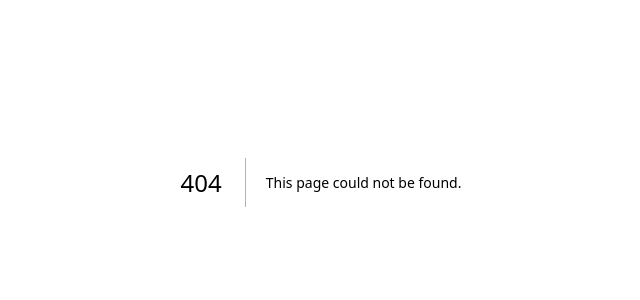
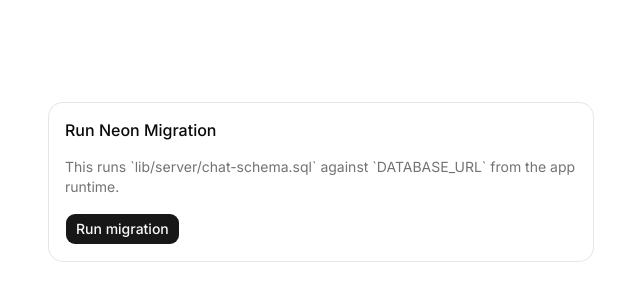
Before and after one commit to dbdigital-vercel-programmatic-sandbox/chat-app, a Next.js app: page /dev/run-migration in a window 1280 px wide. Before the commit this address had no page. Shown: the part 218-518 px from the top of the page, without its empty margins (319-959 px from the left). Built offline with nearby package versions, Linux system fonts and the light colour scheme.

Commit message:
ran migration

```diff
--- /dev/null
+++ b/app/api/dev/run-migration/route.ts
@@ -0,0 +1,45 @@
+import { readFile } from "node:fs/promises"
+import path from "node:path"
+
+import { Pool } from "@neondatabase/serverless"
+
+export const runtime = "nodejs"
+
+export async function POST() {
+  const databaseUrl = process.env.DATABASE_URL
+
+  if (!databaseUrl) {
+    return Response.json(
+      {
+        ok: false,
+        message: "Missing DATABASE_URL on the server runtime.",
+      },
+      { status: 500 }
+    )
+  }
+
+  const schemaPath = path.join(process.cwd(), "lib/server/chat-schema.sql")
+  const pool = new Pool({ connectionString: databaseUrl })
+
+  try {
+    const schemaSql = await readFile(schemaPath, "utf8")
+    await pool.query(schemaSql)
+
+    return Response.json({
+      ok: true,
+      message: "Migration applied successfully.",
+    })
+  } catch (error) {
+    const message = error instanceof Error ? error.message : "Unknown error"
+
+    return Response.json(
+      {
+        ok: false,
+        message: `Migration failed: ${message}`,
+      },
+      { status: 500 }
+    )
+  } finally {
+    await pool.end()
+  }
+}
--- /dev/null
+++ b/app/dev/run-migration/page.tsx
@@ -0,0 +1,72 @@
+"use client"
+
+import { useState } from "react"
+
+import { Button } from "@/components/ui/button"
+import { Card, CardContent, CardHeader, CardTitle } from "@/components/ui/card"
+
+type MigrationResult = {
+  ok: boolean
+  message: string
+}
+
+export default function RunMigrationPage() {
+  const [isRunning, setIsRunning] = useState(false)
+  const [result, setResult] = useState<MigrationResult | null>(null)
+
+  return (
+    <main className="mx-auto flex min-h-svh w-full max-w-xl items-center px-4 py-10">
+      <Card className="w-full">
+        <CardHeader>
+          <CardTitle>Run Neon Migration</CardTitle>
+        </CardHeader>
+
+        <CardContent className="space-y-4">
+          <p className="text-sm text-muted-foreground">
+            This runs `lib/server/chat-schema.sql` against `DATABASE_URL` from
+            the app runtime.
+          </p>
+
+          <Button
+            disabled={isRunning}
+            onClick={async () => {
+              setIsRunning(true)
+              setResult(null)
+
+              try {
+                const response = await fetch("/api/dev/run-migration", {
+                  method: "POST",
+                })
+
+                const payload = (await response.json()) as MigrationResult
+                setResult(payload)
+              } catch (error) {
+                const message =
+                  error instanceof Error ? error.message : "Unknown error"
+
+                setResult({
+                  ok: false,
+                  message: `Request failed: ${message}`,
+                })
+              } finally {
+                setIsRunning(false)
+              }
+            }}
+          >
+            {isRunning ? "Running..." : "Run migration"}
+          </Button>
+
+          {result ? (
+            <p
+              className={
+                result.ok ? "text-sm text-green-600" : "text-sm text-red-600"
+              }
+            >
+              {result.message}
+            </p>
+          ) : null}
+        </CardContent>
+      </Card>
+    </main>
+  )
+}
```
